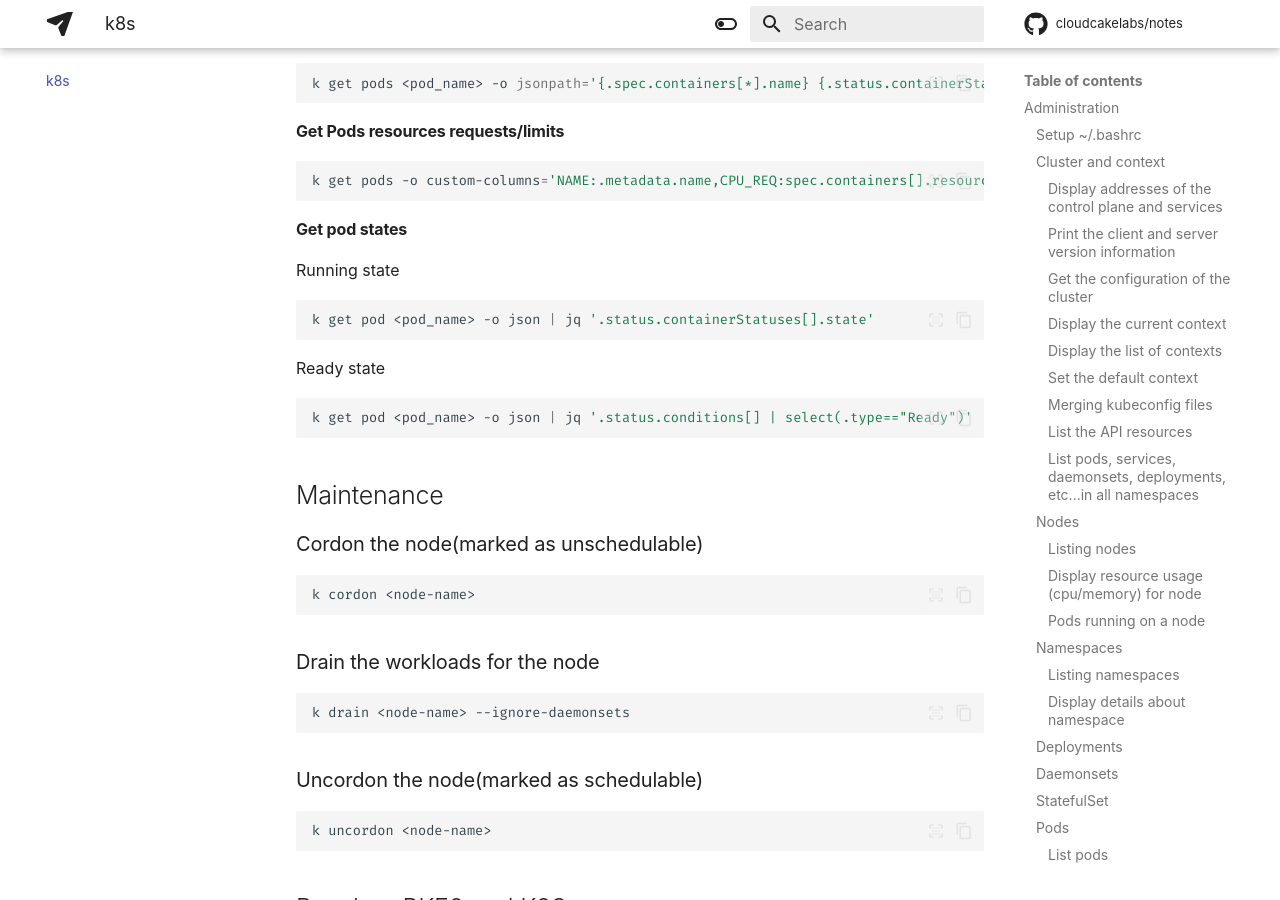
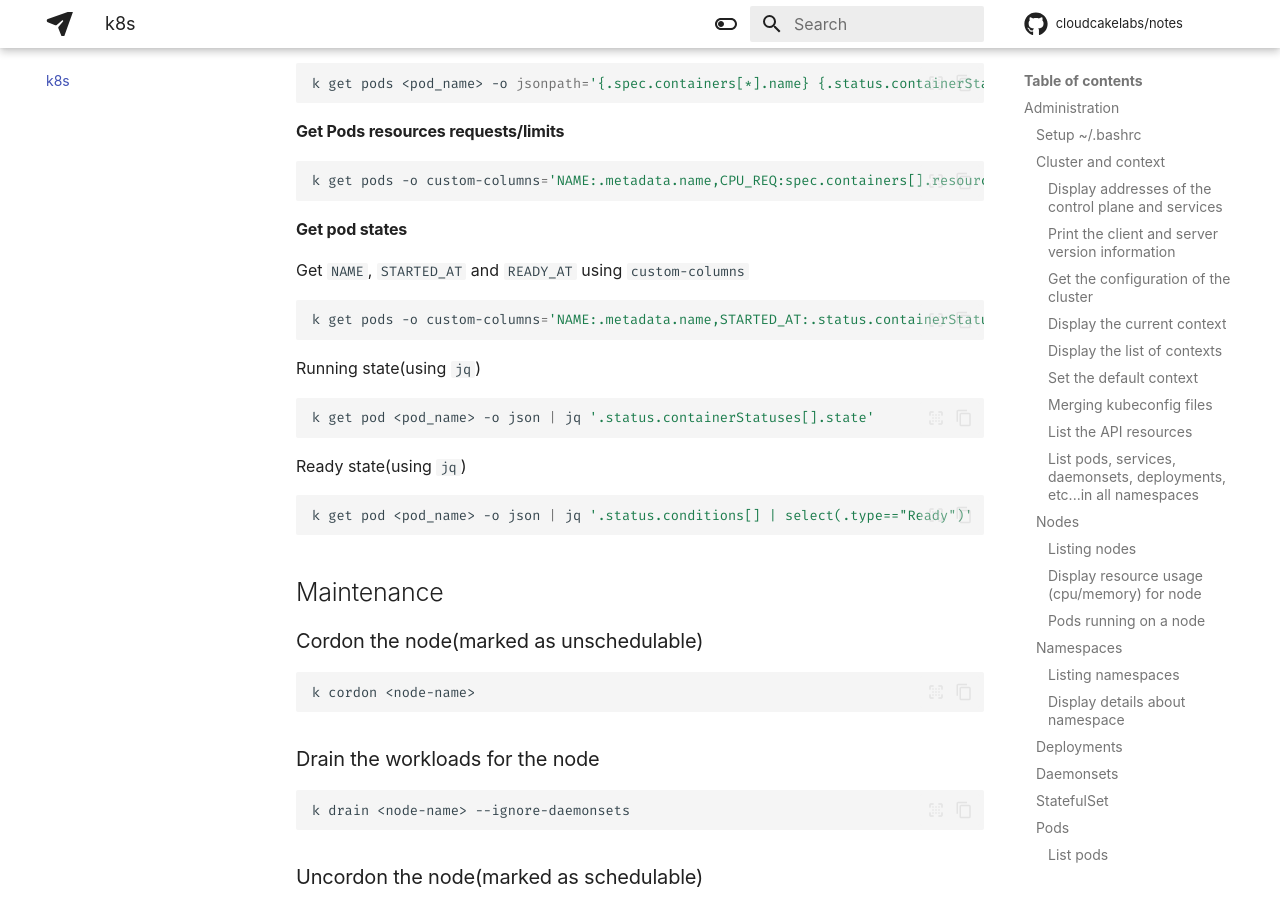
Before and after one commit to cloudcakelabs/notes, an MkDocs documentation site: the page built from docs/k8s.md, in a window 1280 px wide and 900 px high, scrolled down 5086 px. Built offline with MkDocs 1.6.1 and Material for MkDocs 9.7.7, drawn with Linux system fonts in a browser that asks for light colours; some web fonts are replaced; comment, search, counter and statistics services are not loaded.

Commit message:
Update notes.

````diff
--- a/docs/k8s.md
+++ b/docs/k8s.md
@@ -308,13 +308,19 @@ k get pods -o custom-columns='NAME:.metadata.name,CPU_REQ:spec.containers[].reso
 
 #### Get pod states
 
-Running state
+Get `NAME`, `STARTED_AT` and `READY_AT` using `custom-columns`
+
+```sh
+k get pods -o custom-columns='NAME:.metadata.name,STARTED_AT:.status.containerStatuses[].state.running.startedAt,READY_AT:.status.conditions[?(@.type=="Ready")].lastTransitionTime'
+```
+
+Running state(using `jq`)
 
 ```sh
 k get pod <pod_name> -o json | jq '.status.containerStatuses[].state'
 ```
 
-Ready state
+Ready state(using `jq`)
 
 ```sh
 k get pod <pod_name> -o json | jq '.status.conditions[] | select(.type=="Ready")'
````
